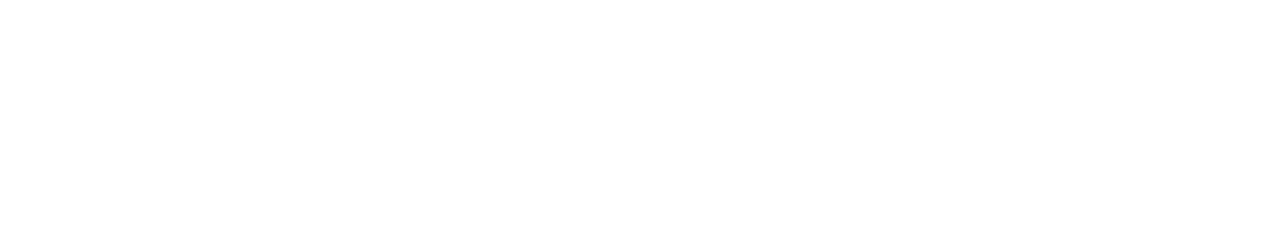
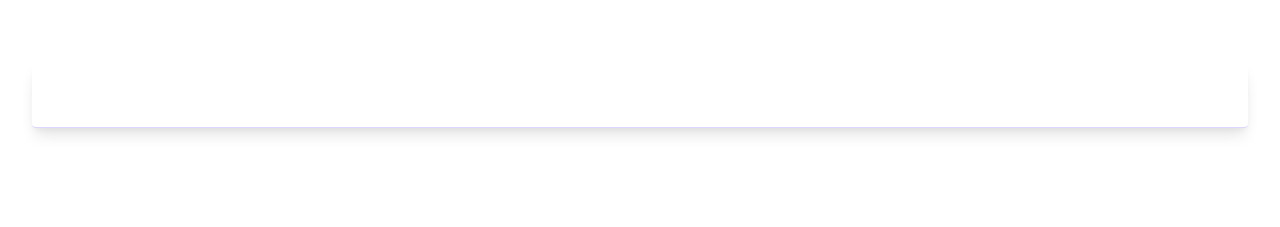
Before and after one commit to Mustafe90/turbo-guacamole, a website: page public/index.html in a window 1280 px wide. Drawn offline with nearby package versions, Linux system fonts and the light colour scheme.

```diff
--- a/public/index.html
+++ b/public/index.html
@@ -3,10 +3,23 @@
 <html>
     <head>
         <title>"Youtube downloader"</title>
+        <!--TODO: Make this import local not remote before going production-->
+        <link rel="stylesheet" href="https://unpkg.com/tailwindcss@^1.0/dist/tailwind.min.css">
+
         <!--TODO: Add all the meta data for seo-->
     </head>
 
     <body>
+        <section class="h-50 p-8 ">
+            <div class="container mx-auto py-8">
+                <input class="w-full h-16 px-3 rounded mb-8
+                 text-6x1 px-8 shadow-lg
+                 transition duration-500 ease-in-out border-b
+                 border-b border-purple-200
+                 focus:outline-none focus:border-purple-800
+                 ">
+            </div>
+        </section>
         <script src="bundle.js"></script>
     </body>
 </html>
```
